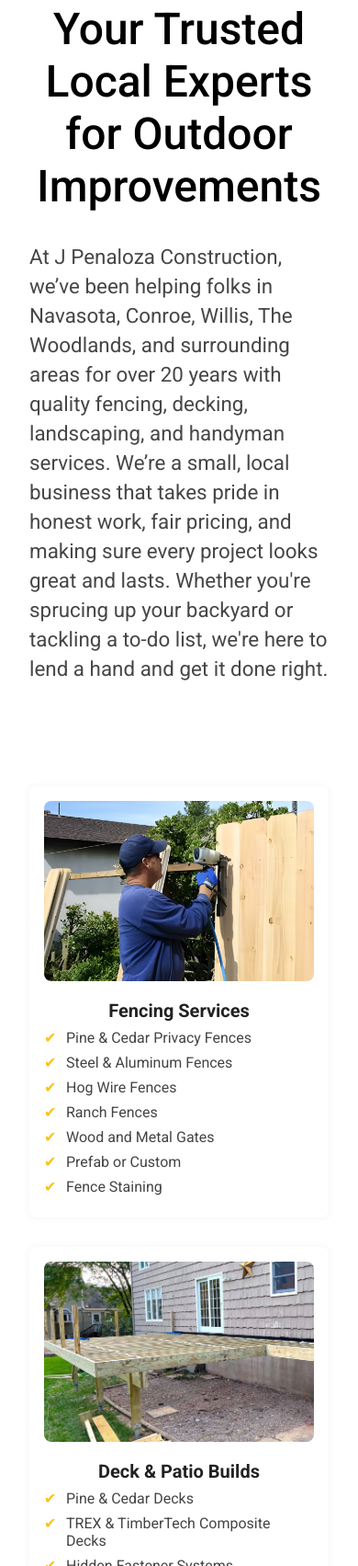
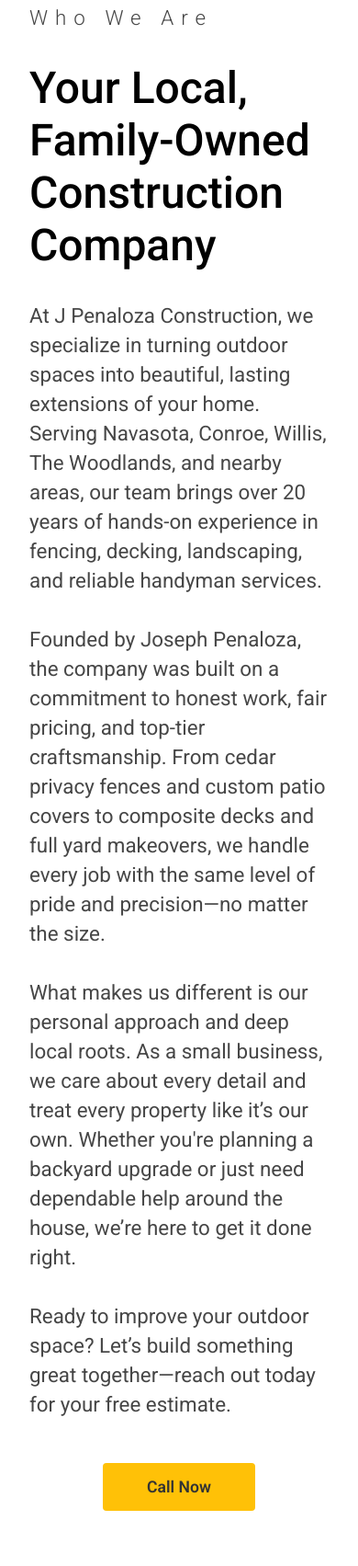
Before and after one commit to krovinskii/JPServices, an Astro site: page /about in a window 390 px wide. Shown: the part 942-2645 px from the top of the page at 92% size. Built offline with nearby package versions, Linux system fonts and the light colour scheme; Astro itself is replaced by a stand-in of ours.

Commit message:
optimizations

```diff
--- a/src/components/Header.astro
+++ b/src/components/Header.astro
@@ -22,6 +22,7 @@
         <ul class="jps-nav-links">
             <li><a href={links.home}>Home</a></li>
             <li><a href={links.about}>About</a></li>
+
             <li><a href={links.gallery}>Our Work</a></li>
             <li><a href={links.contact}>Contact</a></li>
             <li><a href={links.blog}>Blog</a></li>
--- a/src/pages/about.astro
+++ b/src/pages/about.astro
@@ -23,17 +23,40 @@
             </p>
         </div>
         <div class="about-summary">
-            <h5>Your Trusted Local Experts for Outdoor Improvements</h5>
+            <p class="spaced-text yellow">Who We Are</p>
+            <h5>Your Local, Family-Owned Construction Company</h5>
             <p>
-                At J Penaloza Construction, we’ve been helping folks in
-                Navasota, Conroe, Willis, The Woodlands, and surrounding areas
-                for over 20 years with quality fencing, decking, landscaping,
-                and handyman services. We’re a small, local business that takes
-                pride in honest work, fair pricing, and making sure every
-                project looks great and lasts. Whether you're sprucing up your
-                backyard or tackling a to-do list, we're here to lend a hand and
-                get it done right.
+                At J Penaloza Construction, we specialize in turning outdoor
+                spaces into beautiful, lasting extensions of your home. Serving
+                Navasota, Conroe, Willis, The Woodlands, and nearby areas, our
+                team brings over 20 years of hands-on experience in fencing,
+                decking, landscaping, and reliable handyman services.
             </p>
+            <p>
+                Founded by Joseph Penaloza, the company was built on a
+                commitment to honest work, fair pricing, and top-tier
+                craftsmanship. From cedar privacy fences and custom patio covers
+                to composite decks and full yard makeovers, we handle every job
+                with the same level of pride and precision—no matter the size.
+            </p>
+            <p>
+                What makes us different is our personal approach and deep local
+                roots. As a small business, we care about every detail and treat
+                every property like it’s our own. Whether you're planning a
+                backyard upgrade or just need dependable help around the house,
+                we’re here to get it done right.
+            </p>
+            <p>
+                Ready to improve your outdoor space? Let’s build something great
+                together—reach out today for your free estimate.
+            </p>
+            <a
+                href={`tel:${companyData.phone}`}
+                class="about-cta-btn"
+                aria-label={`Call us at ${companyData.phone}`}
+            >
+                Call Now
+            </a>
         </div>
 
         <section class="services-showcase">
--- a/src/styles/styles.css
+++ b/src/styles/styles.css
@@ -960,12 +960,15 @@
    Testimonials - Customer reviews carousel
    ================================================ */
 .content-testimonials-container {
-    background:
+    /* Add loading strategy */
+    background-image:
         linear-gradient(rgba(0, 0, 0, 0.8), rgba(0, 0, 0, 0.7)),
         url(../assets/test.jpg);
     background-size: cover;
     background-position: center;
-    margin: 0rem 2rem 3rem 2rem;
+    /* Add these properties */
+    will-change: background-image;
+    contain: content;
     color: #fff;
     display: flex;
     flex-direction: column;
@@ -973,7 +976,8 @@
     text-shadow: 1px 1px 10px rgba(0, 0, 0, 0.56);
 }
 
-.content-testimonials-container h3 {
+.content-testimonials-container h3,
+.spaced-text {
     font-size: 2rem;
     font-weight: 300;
     letter-spacing: 0.5rem;
@@ -1512,14 +1516,43 @@
     margin-right: auto;
     text-align: left;
 }
+.about-cta-btn {
+    display: inline-block;
+    padding: 1rem 3rem; /* Match hero-btn padding */
+    width: fit-content; /* Match hero-btn width */
+    background-color: #ffc107;
+    color: #333;
+    font-weight: 600; /* Match hero-btn font-weight */
+    font-size: 1.1rem;
+    text-decoration: none;
+    border-radius: 4px;
+    border: none;
+    cursor: pointer;
+    transition: all 0.3s ease;
+    margin: 1rem auto 0; /* Center the button and add consistent spacing */
+}
+
+.about-cta-btn:hover {
+    background-color: #e0a800;
+    transform: translateY(-2px);
+    box-shadow: 0 2px 8px rgba(0, 0, 0, 0.1);
+}
+
+.about-cta-btn:active {
+    transform: translateY(0);
+    box-shadow: none;
+}
 @media (max-width: 440px) {
     .about-hero {
         margin: 0;
         height: 93vh;
         max-height: 100vh;
     }
-    .about-hero h1 {
+    .about-hero h1,
+    .about-summary h5,
+    .about-summary p {
         text-align: left;
+        margin: 0;
     }
     .about-hero p {
         max-width: 20rem;
```
Also changed, not shown: src/components/Content-experience.astro (+8 -4 lines), src/components/content-testimonials.astro (+32 -1 lines).
